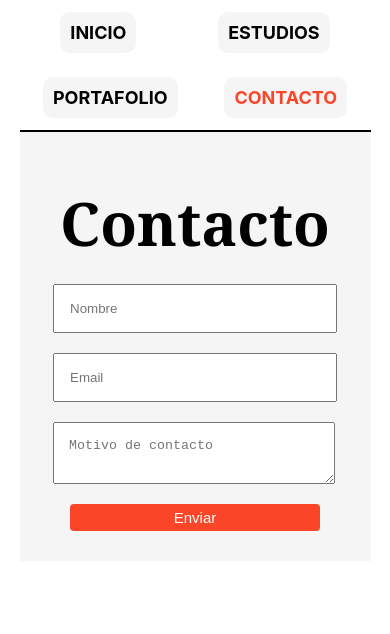
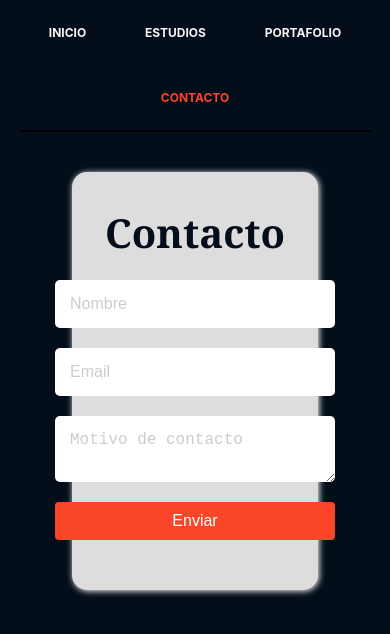
Before and after one commit to GabrielQuiroz1995/portafolio_react, a React (Create React App) app: page /contacto in a window 390 px wide. Shown: the top 634 px of the page. Built offline with nearby package versions, Linux system fonts and the light colour scheme.

Commit message:
Stylo Dark

```diff
--- a/src/components/Contacto.jsx
+++ b/src/components/Contacto.jsx
@@ -18,11 +18,11 @@ export const Contacto = () => {
 
   return (
     <div className="container">
-        <h1 className="titulo">Contacto</h1>
+        <h1 className="titulo contacto">Contacto</h1>
         <form className="contact" ref={form} onSubmit={sendEmail}>
-            <input type="text" name="nombre" placeholder="Nombre" required/>
-            <input type="email" name="email" placeholder="Email" required/>
-            <textarea name="motivo" placeholder="Motivo de contacto" required/>
+            <input className='input' type="text" name="nombre" placeholder="Nombre" required/>
+            <input className='input' type="email" name="email" placeholder="Email" required/>
+            <textarea className='input' name="motivo" placeholder="Motivo de contacto" required/>
             <input id="btn" type="submit" value="Enviar"/>
       </form>
   </div>
--- a/src/components/Inicio.jsx
+++ b/src/components/Inicio.jsx
@@ -5,10 +5,11 @@ import "./style/inicio.css";
 export const Inicio = () => {
   return (
     <div className="content">
-      <h1 className="titulo">Sobre mi ✨</h1>
+      <h1 className="titulo inicio">Sobre mi ✨</h1>
       <div className="home">
         <div className="img">
           <img
+            className="portada"
             alt="Cargando..."
             src="https://media-exp1.licdn.com/dms/image/D4E03AQEZarA2ALh07A/profile-displayphoto-shrink_200_200/0/1663038767457?e=1670457600&v=beta&t=r3sDS2t3ynKmTc0sGS6B05vww5ll3nQDHgZqXbeHqM0"
           ></img>
--- a/src/components/Portafolio.jsx
+++ b/src/components/Portafolio.jsx
@@ -3,8 +3,10 @@ import '../components/style/portafolio.css'
 
 export const Portafolio = () => {
   return (
+    <div>
+      <h1 className='titulo'>Portafolio</h1>
       <div className='portafolio'>
-      <h1 className='titulo'>Portafolio</h1>
+
         <h3>Pronto se subirán los siguientes proyectos:</h3><br/>
         <p className='parrafo'>
           1-. Clon de una red social montada con ReactJS donde se aplican distintos Hook, programación funcional, redux y algunos otros.<br/>
@@ -12,5 +14,6 @@ export const Portafolio = () => {
           3-. Consumo de API rest aplicando distinto conceptos como promesas, programación asíncrona, fetch, librerías como axio, entre otros.<br/>
           </p>
       </div>
+    </div>
   )
 }
--- a/src/components/style/contacto.css
+++ b/src/components/style/contacto.css
@@ -1,10 +1,14 @@
 .container{
     display: flex;
+    margin: 80px auto;
     flex-direction: column;
     align-items: center;
     justify-content: center;
-    background-color: #f5f5f5;
-    padding-bottom: 30px;
+    width: 400px;
+    border-radius: 15px;
+    padding-bottom: 50px;
+    background-color: #ddd;
+    box-shadow: 1px 1px 6px white;
 }
 
 input[type="text"],
@@ -13,18 +17,38 @@ input[type="submit"],
 textarea{
     display: block;
     width: 250px;
+    flex-wrap: nowrap;
+    outline: none;
+    border: none;
+    font-size: 12pt;
     margin-top: 20px;
     padding: 15px;
+    border-radius: 5px;
+    transition: all 300ms;
+
+}
+.contacto{
+    color: rgb(4,14,27);
+}
+.input:hover{
+    box-shadow: 0 0 8px #fa4529;
+}
+.input:focus{
+    box-shadow: 0 0 8px #fa4529;
+}
+.input::placeholder{
+    color: #ccc;
 }
 
+/* Botton */
 input[type="submit"],
 button{
+    width: 100%;
     margin: auto;
     background-color: #fa4529;
     color: white;
-    font-size: 15px;
-    padding: 5px 20px;
-    border: 0px;
+    padding: 10px 20px;
+    font-size: 12pt;
     border-radius: 4px;
     margin-top: 20px;
     cursor: pointer;
@@ -34,3 +58,24 @@ input[type="submit"]:hover,
 button:hover{
 opacity: 0.6;
 }
+
+@media (max-width: 640px) {
+    .container{
+        width: 80%;
+        margin-top: 20px;
+    }
+    .contacto{
+        font-size: 50px;
+    }
+}
+
+@media (max-width: 540px) {
+    .container{
+        width: 70%;
+        margin-top: 40px;
+    }
+    .contacto{
+        font-size: 40px;
+    }
+
+}
--- a/src/components/style/curriculum.css
+++ b/src/components/style/curriculum.css
@@ -1,11 +1,12 @@
 
 .contenedor-experiencia p{
     font-size: 18px;
-    color: black;
+    color: whitesmoke;
+
 }
 .contenedor-experiencia span{
-    color: black;
     opacity: 0.8;
+    color: whitesmoke;
 }
 
 .contenedor-experiencia span:hover{
--- a/src/components/style/estudios.css
+++ b/src/components/style/estudios.css
@@ -20,11 +20,12 @@
 
 .item img{
     width: 100%;
-    margin-top: -60px;
+    object-fit:cover;/*Indica que no se colapse el video*/
     transition: all 300ms;
+
 }
 .item .mask:hover img{
-    width: 120%;
+    width: 110%;
     margin-right: 30%;
 }
 
@@ -35,7 +36,7 @@
 }
 h2 a{
     text-decoration: none;
-    color: black;
+    color: whitesmoke;
 }
 h2 a:hover{
     opacity: 0.4;
@@ -48,23 +49,16 @@ h2 a:hover{
     border-top: 1px solid #ddd;
 }
 
-@media (max-width: 700px) {
-    .item img{
-        width: 150%;
-        margin-top: -60px;
-        margin-right: -100px;
+ @media (max-width: 700px) {
+    .item .mask{
+        height: 150px;
     }
-    /* .item .mask:hover img{
-        width: 120%;
-        margin-right: 30%;
-    } */
 }
 
-@media (max-width: 580px) {
-    .item img{
-        height: 280px;
-        display: flex;
-        align-items: center;
+ @media (max-width: 600px) {
+    .estudios{
+        flex-direction: column;
+
     }
 
 }
--- a/src/components/style/header.css
+++ b/src/components/style/header.css
@@ -34,7 +34,7 @@
 
   .header li a{
     flex-wrap: nowrap;
-    color: black;
+    color: whitesmoke;
     text-decoration: none;
     transition: all 200ms;
   }
@@ -104,7 +104,6 @@
       }
     .header li a{
         padding: 10px;
-        background-color: #f5f5f5;
         border-radius: 10px;
       }
     }
@@ -126,9 +125,112 @@
       }
 
   }
-  @media (max-width: 820px) {
+  @media (max-width: 564px) {
+    .header li{
+      font-size: 15px;
+      margin-left: 8px;
+      margin-right: 8px;
+    }
 
   }
-  @media (max-width: 820px) {
+  @media (max-width: 482px) {
+    .header li{
+      font-size: 12px;
+      margin-left: 5px;
+      margin-right: 5px;
+    }
+  }
 
-  }
+
+
+  /* Preuba
+
+  .navbar {
+    display: flex;
+    position: relative;
+    justify-content: space-between;
+    align-items: center;
+    color: white;
+}
+
+.brand-title {
+    font-size: 1.5rem;
+    margin: .5rem;
+}
+
+.navbar-links {
+    height: 100%;
+}
+
+.navbar-links ul {
+    display: flex;
+    margin: 0;
+    padding: 0;
+}
+
+.navbar-links li {
+    list-style: none;
+}
+
+.navbar-links li a {
+    display: block;
+    text-decoration: none;
+    color: white;
+    padding: 1rem;
+}
+
+.navbar-links li:hover {
+    background-color: #555;
+}
+
+.toggle-button {
+    position: absolute;
+    top: .75rem;
+    right: 1rem;
+    display: none;
+    flex-direction: column;
+    justify-content: space-between;
+    width: 30px;
+    height: 21px;
+}
+
+.toggle-button .bar {
+    height: 3px;
+    width: 100%;
+    background-color: white;
+    border-radius: 10px;
+}
+
+@media (max-width: 800px) {
+    .navbar {
+        flex-direction: column;
+        align-items: flex-start;
+    }
+
+    .toggle-button {
+        display: flex;
+    }
+
+    .navbar-links {
+        display: none;
+        width: 100%;
+    }
+
+    .navbar-links ul {
+        width: 100%;
+        flex-direction: column;
+    }
+
+    .navbar-links ul li {
+        text-align: center;
+    }
+
+    .navbar-links ul li a {
+        padding: .5rem 1rem;
+    }
+
+    .navbar-links.active {
+        display: flex;
+    }
+}
+*/
--- a/src/components/style/inicio.css
+++ b/src/components/style/inicio.css
@@ -39,7 +39,7 @@
     }
     .img h4{
         margin-bottom: 0px;
-        border-top: solid 1px black;
+        border-top: solid 1px whitesmoke;
         font-size: 20px;
         text-align: center;
         color: gray;
@@ -58,7 +58,7 @@
 
     .text p{
         font-size: 22px;
-        color: black;
+        color: whitesmoke;
     }
 
     .experiencia p{
@@ -78,7 +78,64 @@
         border-radius: 20px;
         box-shadow: 0px 3px 6px gray;
     }
-/*
-    @media (max-width: 820px) {
 
- */
+    @media (max-width: 1000px) {
+
+        .home{
+            display: flex;
+            flex-direction: column;
+            align-items: center;
+        }
+        .text h1{
+            font-weight:300;
+            font-size: 22px;
+        }
+        .text h2{
+            font-weight:200;
+            font-size: 20px;
+        }
+        .text{
+            width: 90%;
+            padding: 10px;
+        }
+        .text p{
+            font-size: 18px;
+        }
+        .img{
+            align-items: center;
+            align-self: center;
+        }
+        .img img{
+            margin-top: 0px;
+            margin-right: 8px;
+        }
+        img.icons{
+            margin-top: 50px;
+        }
+        .portada{
+            margin-top: 0px;
+            right: 20px;
+            position: relative;
+            /* width: 20px; */
+        }
+    }
+    @media (max-width: 680px) {
+        .inicio{
+            font-size: 40px;
+        }
+        .portada{
+            margin-top: 0px;
+            /* width: 20px; */
+        }
+    }
+    @media (max-width: 520px) {
+        .img img{
+            margin-right: 20px;
+        }
+        .portada{
+            right: 40px;
+            position: relative;
+            /* width: 20px; */
+        }
+
+    }
--- a/src/components/style/portafolio.css
+++ b/src/components/style/portafolio.css
@@ -1,10 +1,13 @@
+.portafolio{
+    margin: 100px auto;
+}
 .portafolio h3{
     margin-bottom: 0px;
 }
 .parrafo{
     margin-top: 0px;
     font-size: 18px;
-    color: black;
+
 }
 
 @media (max-width: 820px) {
--- a/src/index.css
+++ b/src/index.css
@@ -11,9 +11,12 @@ code {
   font-family: source-code-pro, Menlo, Monaco, Consolas, 'Courier New',
     monospace;
 }
-
+html{
+    background-color: rgb(4,14,27);
+    color: white;
+}
 /* #root{
-  background-color: black;
+  background-color: rgb(4,14,27);
   color: white;
 } */
 .titulo{
@@ -33,14 +36,13 @@ code {
 }
 .footer{
 
-  background-color: #f5f5f5;
   height: 100px;
   line-height: 70px;
   text-align: center;
   margin-top: 30px;
   padding-top: 30px;
   font-size: 20px;
-  border-top: 2px solid black;
+  border-top: 2px solid whitesmoke;
   transition: all 500ms;
 }
 .footer:hover{
@@ -49,7 +51,7 @@ code {
   border-radius: 3px;
 }
 
-@media (max-width: 820px) {
+@media (max-width: 830px) {
   .layout{
     width: 100%;
     margin: 0 auto;
@@ -67,6 +69,9 @@ code {
     }
   }
   @media (max-width: 555px) {
+    .titulo{
+      font-size: 40px;
+    }
     .footer{
       display: none !important;
     }
```
Lines whose indentation alone changed are shown as unchanged.
